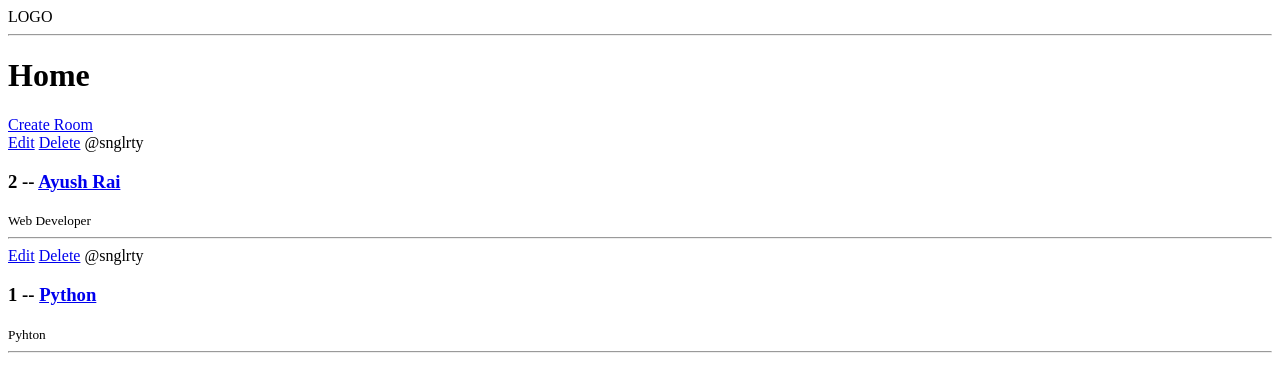
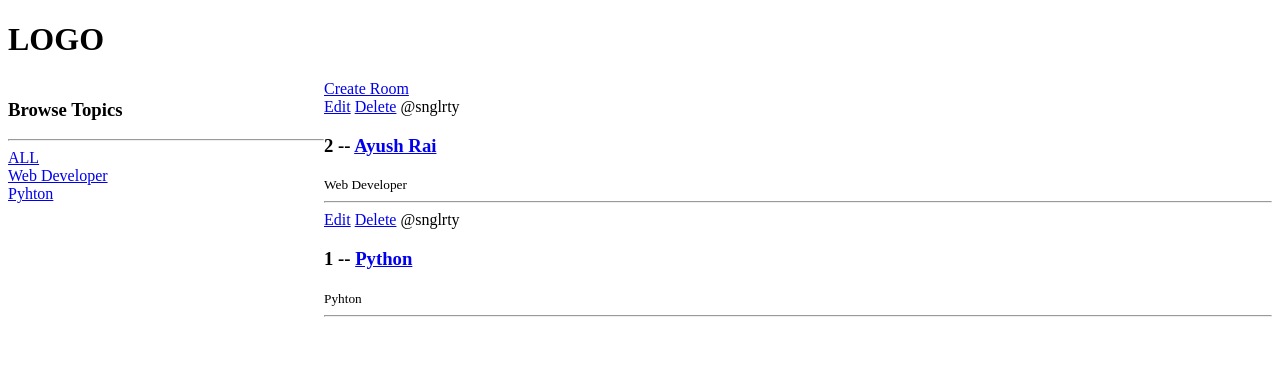
Before and after one commit to Ayush-31r/Talk-Buds, a Django app: page / in a window 1280 px wide. Shown: the top 392 px of the page. Run offline with Django 5.2, Linux system fonts and the light colour scheme; data comes from the database, SQL or seed files in the repository.

Commit message:
Side bar addition

```diff
--- a/base/templates/base/home.html
+++ b/base/templates/base/home.html
@@ -1,8 +1,32 @@
 {%extends 'main.html'%}
 
 {%block content%}
+
+<style>
+    .home-container{
+        display: grid;
+        grid-template-columns: 1fr 3fr;
+
+    }
+</style>
+
+<div class="home-container">
+
+    <div>
+        <h3>Browse Topics</h3>
         <hr>
-<h1>Home</h1>
+
+        <div>
+            <a href="{% url 'home' %}">ALL</a>
+        </div>
+
+        {% for topic in topics %}
+            <div>
+                <a href="{% url 'home' %}?q={{topic.name}}">{{topic.name}}</a>
+            </div>
+        {% endfor   %}
+    </div>
+
     <div>
         <a href="{%url 'create-room'%}">Create Room</a>
         <div>
@@ -18,4 +42,5 @@
             {%endfor%}
         </div>
     </div>
+</div>
 {%endblock%}
--- a/base/views.py
+++ b/base/views.py
@@ -7,7 +7,10 @@ from .forms import RoomForm
 # Create your views here.
 def home(request):
     rooms = Room.objects.all()
-    context = {'rooms' : rooms}
+
+    topics = Topic.objects.all()
+
+    context = {'rooms' : rooms,'topics' : topics}
     return render(request,'base/home.html',context)
 
 def room(request,pk):
--- a/templates/navbar.html
+++ b/templates/navbar.html
@@ -6,6 +6,6 @@
   <title>Document</title>
 </head>
 <body>
-  LOGO
+  <h1>LOGO</h1>
 </body>
 </html>
```
Lines whose indentation alone changed are shown as unchanged.
